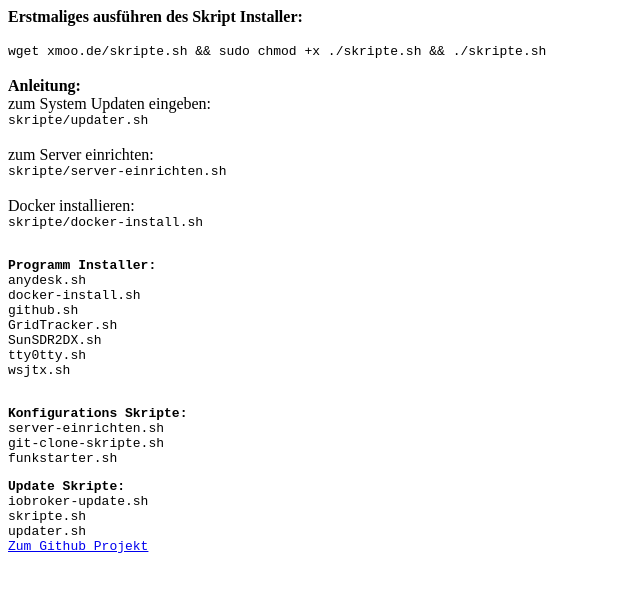
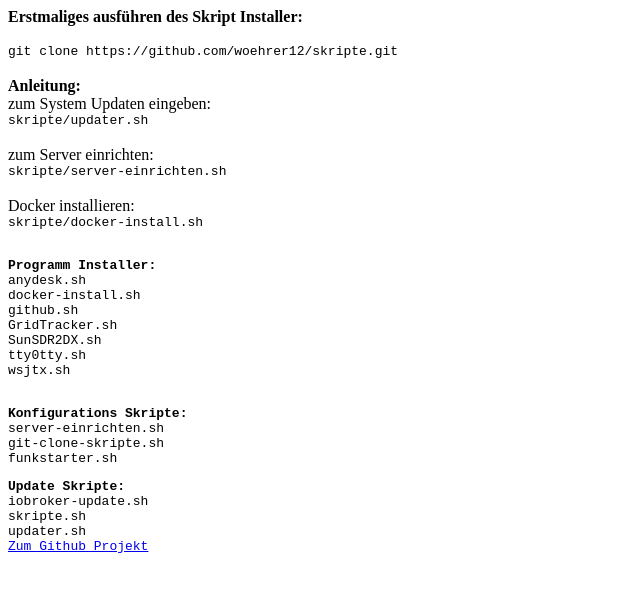
Before and after one commit to woehrer12/skripte, a plain HTML site: page index.html in a window 1280 px wide. Shown: the whole page, without its empty margins (0-640 px from the left). Drawn offline with Linux system fonts and the light colour scheme.

Commit message:
Update index.html

```diff
--- a/index.html
+++ b/index.html
@@ -4,7 +4,7 @@
 </head>
 <body>
 <b>Erstmaliges ausführen des Skript Installer:</b>  <br /> <br />
-<code>wget xmoo.de/skripte.sh && sudo chmod +x ./skripte.sh && ./skripte.sh</code> <br /> <br />
+<code>git clone https://github.com/woehrer12/skripte.git</code> <br /> <br />
 
 <b>Anleitung:</b><br>
 zum System Updaten eingeben:<br>
```
